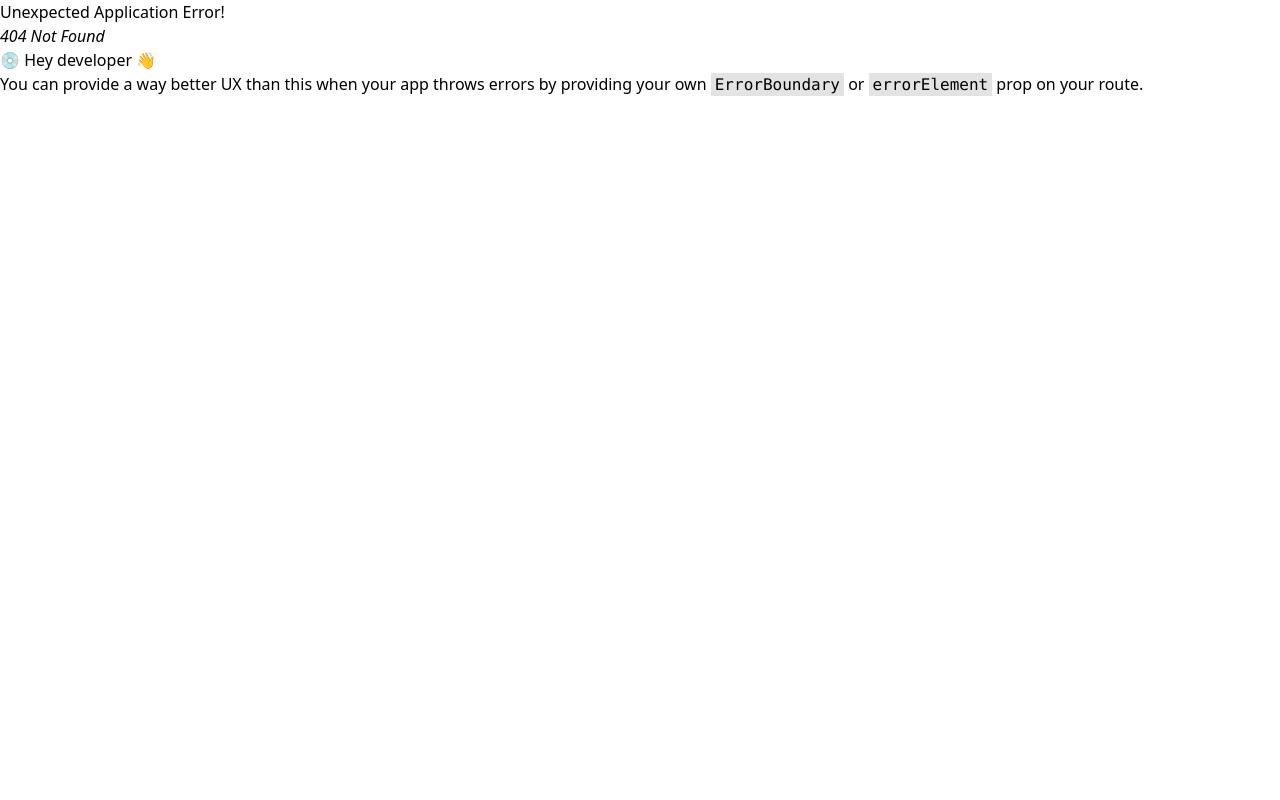
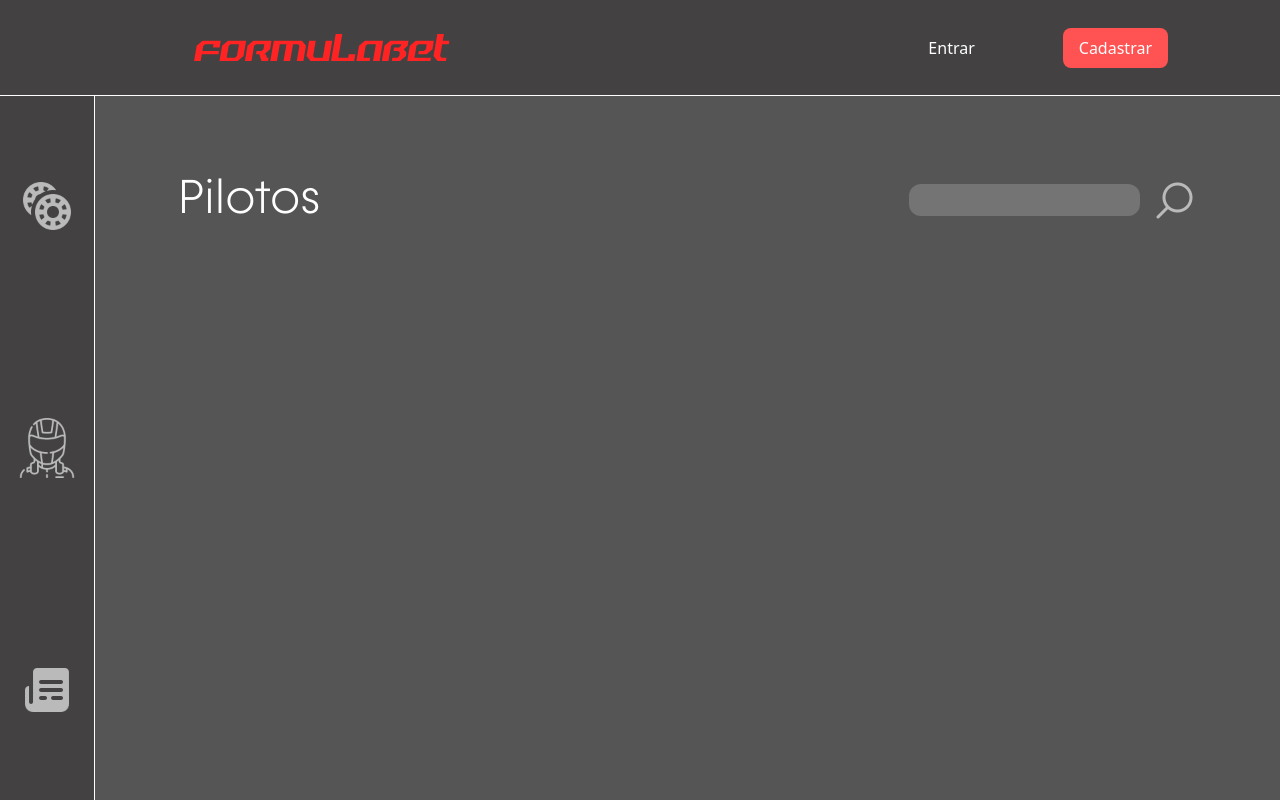
Before and after one commit to GustavoPisanello/FormulaBet, a React (Vite) app in the folder formula-bet/: page /Pilots in a window 1280 px wide. Before the commit this address had no page. Built offline with nearby package versions, Linux system fonts and the light colour scheme.

Commit message:
First backup, everything is ok (apparently)

```diff
--- a/formula-bet/package.json
+++ b/formula-bet/package.json
@@ -27,7 +27,7 @@
     "eslint-plugin-react-refresh": "^0.4.9",
     "globals": "^15.9.0",
     "postcss": "^8.4.45",
-    "tailwindcss": "^3.4.11",
+    "tailwindcss": "^3.4.12",
     "vite": "^5.4.1"
   }
 }
--- a/formula-bet/src/App.jsx
+++ b/formula-bet/src/App.jsx
@@ -9,13 +9,18 @@ function App() {
     <>
         <div className="flex flex-col w-screen h-screen relative">
             <Header/>
-            <div className="flex h-full w-screen mt-[96px]">
+            <div className="flex" style={{maxHeight: "calc(100vh - 96px)"}}>
                 <AsideMenu/>
-                <div className={`w-[92%] ml-[8%] flex justify-center bg-primary_gray overflow-y-auto`}>
-                    <Outlet/>
+                <div className={`w-full flex justify-center bg-primary_gray overflow-y-auto `}>
+                  <section className="w-full flex relative justify-center" >
+                    <div className="w-[86%] mt-20 flex flex-col gap-y-8 max-w-[1400px]">
+                      <Outlet/>
+                    </div>
+                  </section>
                 </div>
+              </div>
             </div>
-        </div>
+
 
     </>
   )
--- a/formula-bet/src/components/aside-menu/AsideMenu.jsx
+++ b/formula-bet/src/components/aside-menu/AsideMenu.jsx
@@ -1,17 +1,15 @@
 import MenuItem from "./MenuItem";
-import RouletteChips from '/src/assets/images/asideMenu/RouletteChips.png'
-import Pilot from '/src/assets/images/asideMenu/Pilot.png'
-import Newspaper from '/src/assets/images/asideMenu/Newspaper.png'
+import MenuLinkData from "/src/data/menulinkData.json"
 
 export default function AsideMenu(){
 
+    const tag_link = MenuLinkData
+
     return(
         <>
-        <div className={`flex h-full w-[8%] bg-header_gray justify-center border-r border-solid border-[#FFF] fixed z-10`}>
-            <div className="flex flex-col h-full justify-between pb-44 pt-24">
-                <MenuItem tag="Apostar" img={RouletteChips} link="/Race"/>
-                <MenuItem tag="Pilotos" img={Pilot}/>
-                <MenuItem tag="Notícias" img={Newspaper}/>
+        <div className={`flex w-[8%] bg-header_gray justify-center border-r border-solid border-[#FFF] z-10`} style={{height: 'calc(100vh - 96px)'}}>
+            <div className="flex flex-col h-full justify-between py-20">
+                <MenuItem data={tag_link}/>
             </div>
         </div>
         </>
--- a/formula-bet/src/components/aside-menu/MenuItem.jsx
+++ b/formula-bet/src/components/aside-menu/MenuItem.jsx
@@ -1,13 +1,15 @@
 import {Link} from 'react-router-dom'
 
-export default function MenuItem({tag, img, link}){
+export default function MenuItem({data}){
     return(
         <>
-        <div className="w-full flex justify-center gap-x-5 text-[#FFF] font-[Konnect]">
-            <div className="w-[60px]">
-               <Link className="flex items-center" to={link}><img src={img} alt="" /><p className='hidden'>{tag}</p></Link>
-            </div>
-        </div>
+            {
+            data.map(linkData => (
+                <div className="w-[60px]">
+                    <Link className="flex items-center w-full" to={linkData["link"]}><img src={linkData["img"]} alt="" /><p className='hidden'>{linkData["tag"]}</p></Link>
+                </div>
+            ))}
+
         </>
     )
 }
--- a/formula-bet/src/components/header/Header.jsx
+++ b/formula-bet/src/components/header/Header.jsx
@@ -7,7 +7,7 @@ import {Link} from 'react-router-dom'
 export default function Header(){
     return(
         <>
-            <div className="w-screen xl:flex xl:justify-between xl:bg-header_gray h-24 xl:items-center xl:px-28 border-b-[1px] border-solid border-[#FFF] fixed z-10">
+            <div className="w-screen xl:flex xl:justify-between xl:bg-header_gray h-24 xl:items-center xl:px-28 border-b-[1px] border-solid border-[#FFF]">
                 <div className="xl:flex xl:items-center gap-x-8">
                     <HamburgerMenuButton/>
                     <div className="w-64">
--- /dev/null
+++ b/formula-bet/src/data/menuLinkData.json
@@ -0,0 +1,17 @@
+[
+    {
+        "tag": "Apostar",
+        "img": "/src/assets/images/asideMenu/RouletteChips.png",
+        "link": "/Race"
+    },
+    {
+        "tag": "Pilotos",
+        "img": "/src/assets/images/asideMenu/Pilot.png",
+        "link": "/Pilots"
+    },
+    {
+        "tag": "Notícias",
+        "img": "/src/assets/images/asideMenu/Newspaper.png",
+        "link": "/"
+    }
+]
--- a/formula-bet/src/main.jsx
+++ b/formula-bet/src/main.jsx
@@ -5,6 +5,7 @@ import './index.css'
 import { RouterProvider, createBrowserRouter } from 'react-router-dom'
 import Home from './pages/Home.jsx'
 import Bet from './pages/Bet.jsx'
+import Pilots from './pages/Pilots.jsx'
 
 const router = createBrowserRouter([
   {
@@ -12,7 +13,8 @@ const router = createBrowserRouter([
     path: "/",
     children: [
       {index: true, element: <Home />},
-      {path: "/Race", element: <Bet/>}
+      {path: "/Race", element: <Bet/>},
+      {path: "/Pilots", element: <Pilots/>}
     ]
   }
 ])
--- a/formula-bet/src/pages/Bet.jsx
+++ b/formula-bet/src/pages/Bet.jsx
@@ -8,14 +8,9 @@ export default function Bet(){
 
     return (
         <>
-            <section className="w-full max-h-screen overflow-y-auto flex relative justify-center">
-                <div className="w-[86%] mt-20 flex flex-col gap-y-8 max-w-[1400px]">
-                    <h1 className="font-[Konnect] text-white text-5xl">Apostar</h1>
-                    <Race data ={races}/>
-
-                    <BetSlip/>
-                </div>
-            </section>
+            <h1 className="font-[Konnect] text-white text-5xl">Apostar</h1>
+            <Race data ={races}/>
+            <BetSlip/>
         </>
     )
 }
--- /dev/null
+++ b/formula-bet/src/pages/Pilots.jsx
@@ -0,0 +1,15 @@
+export default function Pilots(){
+    return (
+        <>
+            <div className="flex w-full justify-between items-center">
+                <h1 className="font-[Konnect] text-5xl text-white">Pilotos</h1>
+                <div className="flex gap-x-3 items-center">
+                    <input className="bg-light_gray rounded-xl h-8" type="text" />
+                    <div>
+                        <img src="/src/assets/images/pilots/Search.svg" alt="" />
+                    </div>
+                </div>
+            </div>
+        </>
+    )
+}
```
Also changed, not shown: formula-bet/src/assets/images/pilots/Search.svg (added), 1 other file (tests, documents, lock files or other folders).
